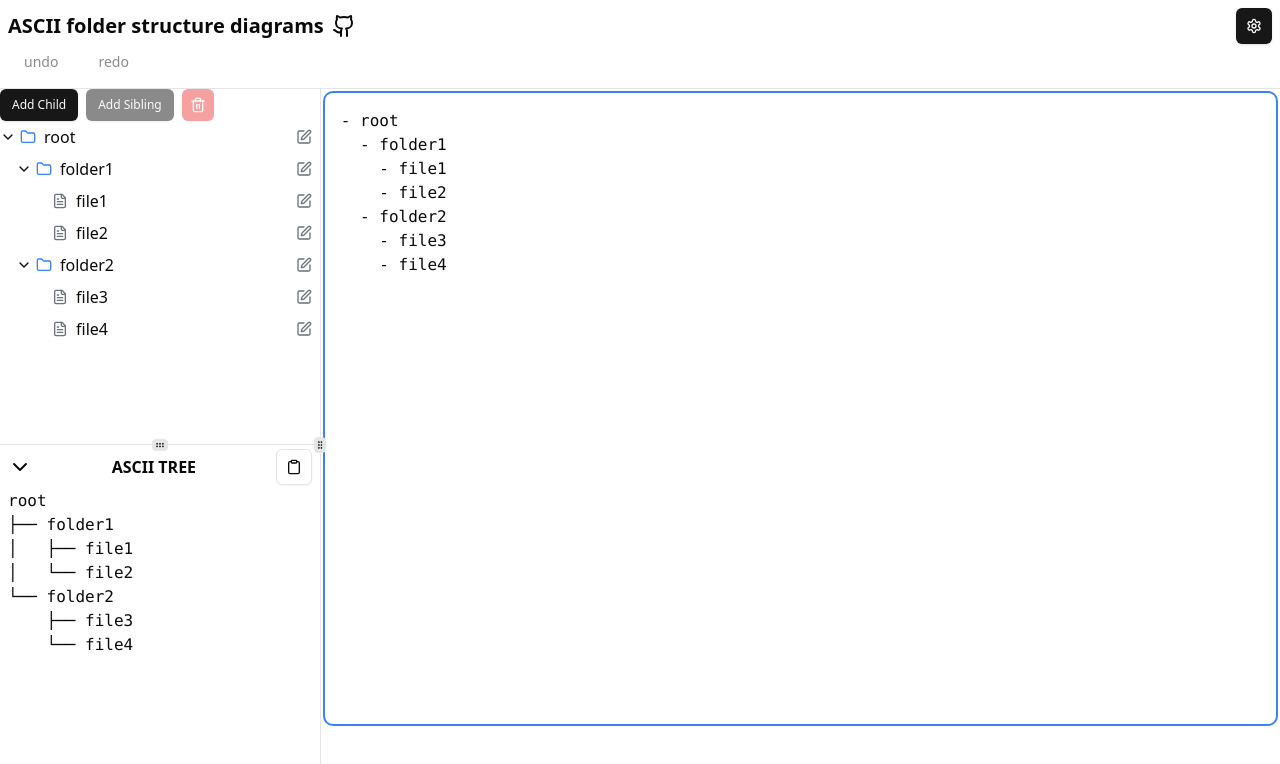
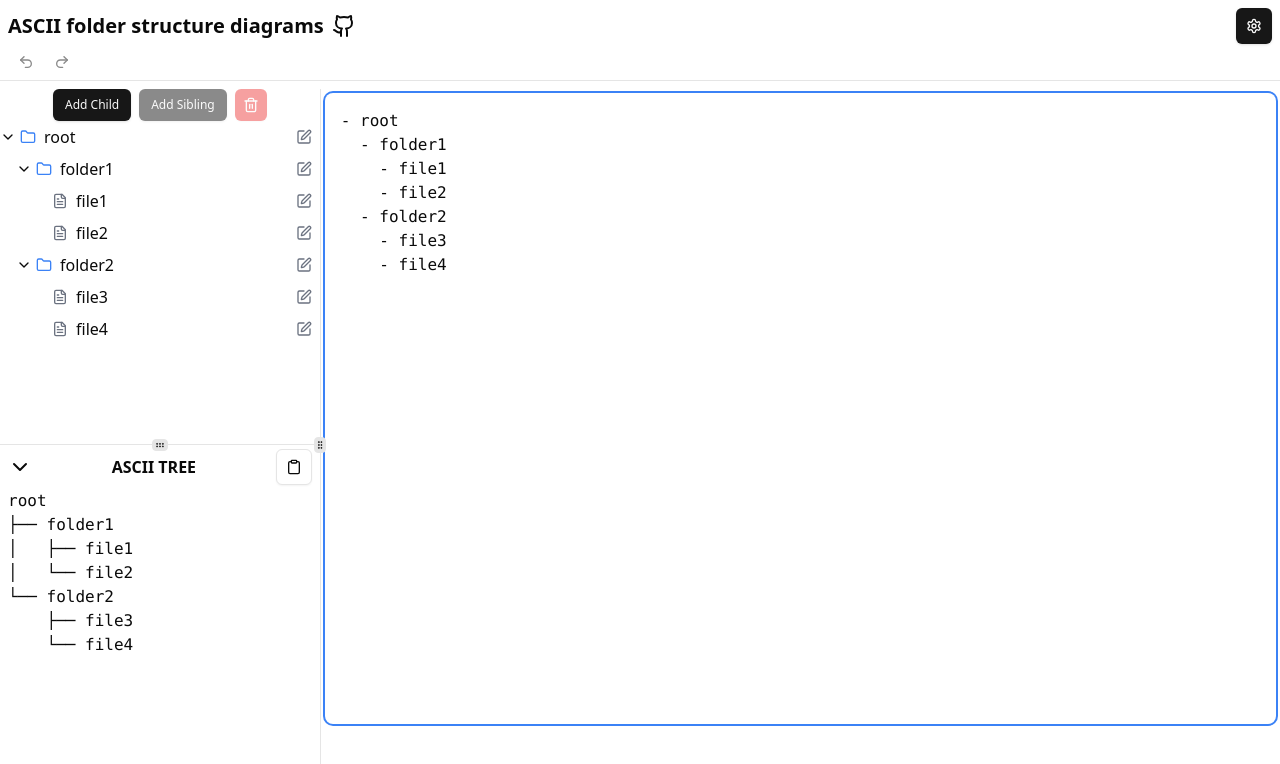
Before and after one commit to Mirrorgo/ascii-tree, a React (Vite) app: page / in a window 1280 px wide. Shown: the top 764 px of the page. Built offline with nearby package versions, Linux system fonts and the light colour scheme; the HTML template or start-up script is replaced by a standard one.

Commit message:
fix: resize bug

```diff
--- a/src/App.tsx
+++ b/src/App.tsx
@@ -7,6 +7,7 @@ import {
   ChevronRight,
   Clipboard,
   Github,
+  Redo2,
   Settings,
   Trash2,
   Undo2,
@@ -459,7 +460,7 @@ function App() {
 
   return (
     <div className="h-screen flex flex-col">
-      <div className="w-full border-b p-2">
+      <div className="w-full border-b px-2 mt-2 mb-2">
         <div className="flex justify-between items-center">
           <a
             className="flex items-center"
@@ -514,29 +515,31 @@ function App() {
             </DropdownMenuContent>
           </DropdownMenu>
         </div>
-        <div className="flex justify-between">
+        <div className="flex">
           {/* global bar */}
-          <div className="flex gap-2">
+          <div className="flex">
             <Button
               variant="link"
+              size="icon"
               onClick={handleUndo}
               disabled={historyIndex <= 0}
             >
-              undo
+              <Undo2 />
             </Button>
             <Button
+              size="icon"
               variant="link"
               onClick={handleRedo}
               disabled={historyIndex >= history.length - 1}
             >
-              redo
+              <Redo2 />
             </Button>
           </div>
         </div>
       </div>
       {/* main */}
 
-      <ResizablePanelGroup direction="horizontal">
+      <ResizablePanelGroup direction="horizontal" className="">
         <ResizablePanel
           defaultSize={defaultSize}
           maxSize={maxSize}
@@ -545,8 +548,9 @@ function App() {
           <ResizablePanelGroup direction="vertical">
             {showExplorerPanel && (
               <>
-                <ResizablePanel>
-                  <div className="flex gap-2">
+                {/* 不加order会产生bug：from 库 readme */}
+                <ResizablePanel id="explorer" order={1}>
+                  <div className="flex gap-2 justify-center">
                     <Button
                       size="sm"
                       onClick={addChildNode}
@@ -592,6 +596,8 @@ function App() {
             )}
             <ResizablePanel
               ref={asciiTreeRef}
+              order={2}
+              id="ascii-tree"
               minSize={30}
               collapsible
               collapsedSize={9}
```
